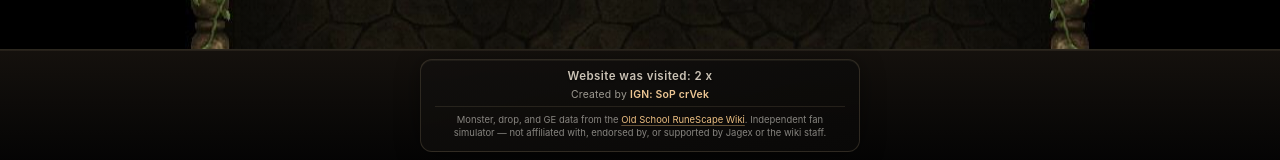
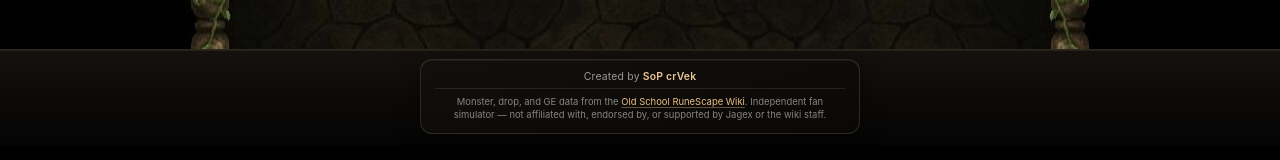
Before and after one commit to 96Uros/osrs-drop-simulator, a React (Vite) app: page / in a window 1280 px wide. Shown: the part 751-911 px from the top of the page. Built offline with nearby package versions, Linux system fonts and the light colour scheme; no server answers.

Commit message:
visits aremove

```diff
--- a/src/App.tsx
+++ b/src/App.tsx
@@ -195,7 +195,8 @@ function runDropSimulation(
         pool = commons;
       }
       const fallbackDrop = pool.reduce((best, d) =>
-        clampDropRollProbability(d.rarity) > clampDropRollProbability(best.rarity)
+        clampDropRollProbability(d.rarity) >
+        clampDropRollProbability(best.rarity)
           ? d
           : best,
       );
@@ -607,48 +608,8 @@ function App() {
   const [priceTick, setPriceTick] = useState(0);
   const [isLoadingMonsters, setIsLoadingMonsters] = useState(true);
   const [error, setError] = useState<string | null>(null);
-  const [websiteVisitCount, setWebsiteVisitCount] = useState<number | null>(
-    null,
-  );
   const [kofiFooterHtml, setKofiFooterHtml] = useState("");
   const inFlightItemValues = useRef<Set<number>>(new Set());
-
-  useEffect(() => {
-    const VISIT_STORAGE_KEY = "osrs-drop-simulator-local-visits";
-    const VISIT_LAST_HIT_AT_KEY = "osrs-drop-simulator-last-hit-at";
-    const COUNT_API_HIT_URL =
-      "https://api.countapi.xyz/hit/osrs-drop-simulator/site-visits";
-    const COUNT_API_GET_URL =
-      "https://api.countapi.xyz/get/osrs-drop-simulator/site-visits";
-    const HIT_COOLDOWN_MS = 10_000;
-    const now = Date.now();
-    const lastHitRaw = localStorage.getItem(VISIT_LAST_HIT_AT_KEY);
-    const lastHitAt = Number.parseInt(lastHitRaw ?? "0", 10);
-    const shouldHitCounter =
-      !Number.isFinite(lastHitAt) || now - lastHitAt > HIT_COOLDOWN_MS;
-
-    void fetch(shouldHitCounter ? COUNT_API_HIT_URL : COUNT_API_GET_URL)
-      .then(async (response) => {
-        if (!response.ok) return null;
-        const data = (await response.json()) as { value?: number };
-        if (typeof data.value === "number") {
-          if (shouldHitCounter) {
-            localStorage.setItem(VISIT_LAST_HIT_AT_KEY, String(now));
-          }
-          setWebsiteVisitCount(data.value);
-          return null;
-        }
-        throw new Error("Invalid visit counter response.");
-      })
-      .catch(() => {
-        // Fallback when the public counter API is unavailable.
-        const localRaw = localStorage.getItem(VISIT_STORAGE_KEY);
-        const localCount = Number.parseInt(localRaw ?? "0", 10);
-        const nextCount = Number.isFinite(localCount) ? localCount + 1 : 1;
-        localStorage.setItem(VISIT_STORAGE_KEY, String(nextCount));
-        setWebsiteVisitCount(nextCount);
-      });
-  }, []);
 
   useEffect(() => {
     const SCRIPT_ID = "kofi-widget-2";
@@ -1367,13 +1328,8 @@ function App() {
             />
           ) : null}
           <div className="footer-copy">
-            <p className="footer-visits">
-              Website was visited: {websiteVisitCount?.toLocaleString("en-US")}{" "}
-              x
-            </p>
             <p className="footer-credit">
-              Created by{" "}
-              <span className="footer-credit-ign">IGN: SoP crVek</span>
+              Created by <span className="footer-credit-ign">SoP crVek</span>
             </p>
             <p className="footer-attrib">
               Monster, drop, and GE data from the{" "}
--- a/src/styles/globals.css
+++ b/src/styles/globals.css
@@ -109,16 +109,6 @@ body {
   align-items: center;
   gap: 0.28rem;
   width: 100%;
-}
-
-.footer-visits {
-  margin: 0;
-  line-height: 1.2;
-  font-size: 0.72rem;
-  font-weight: 600;
-  letter-spacing: 0.04em;
-  color: rgba(245, 236, 220, 0.82);
-  text-shadow: 0 1px 2px rgba(0, 0, 0, 0.45);
 }
 
 .footer-credit {
@@ -241,22 +231,6 @@ body {
   color: #c9c9c9;
   font-size: 0.84rem;
   letter-spacing: 0.01em;
-}
-
-.visit-counter {
-  display: block;
-  margin-top: 0.12rem;
-  color: #ffffff86;
-  font-weight: 600;
-}
-
-.visit-counter-kofi {
-  position: absolute;
-  top: 5px;
-  left: 15px;
-  margin-top: 0;
-  font-size: 0.72rem;
-  text-align: center;
 }
 
 .controls {
```
